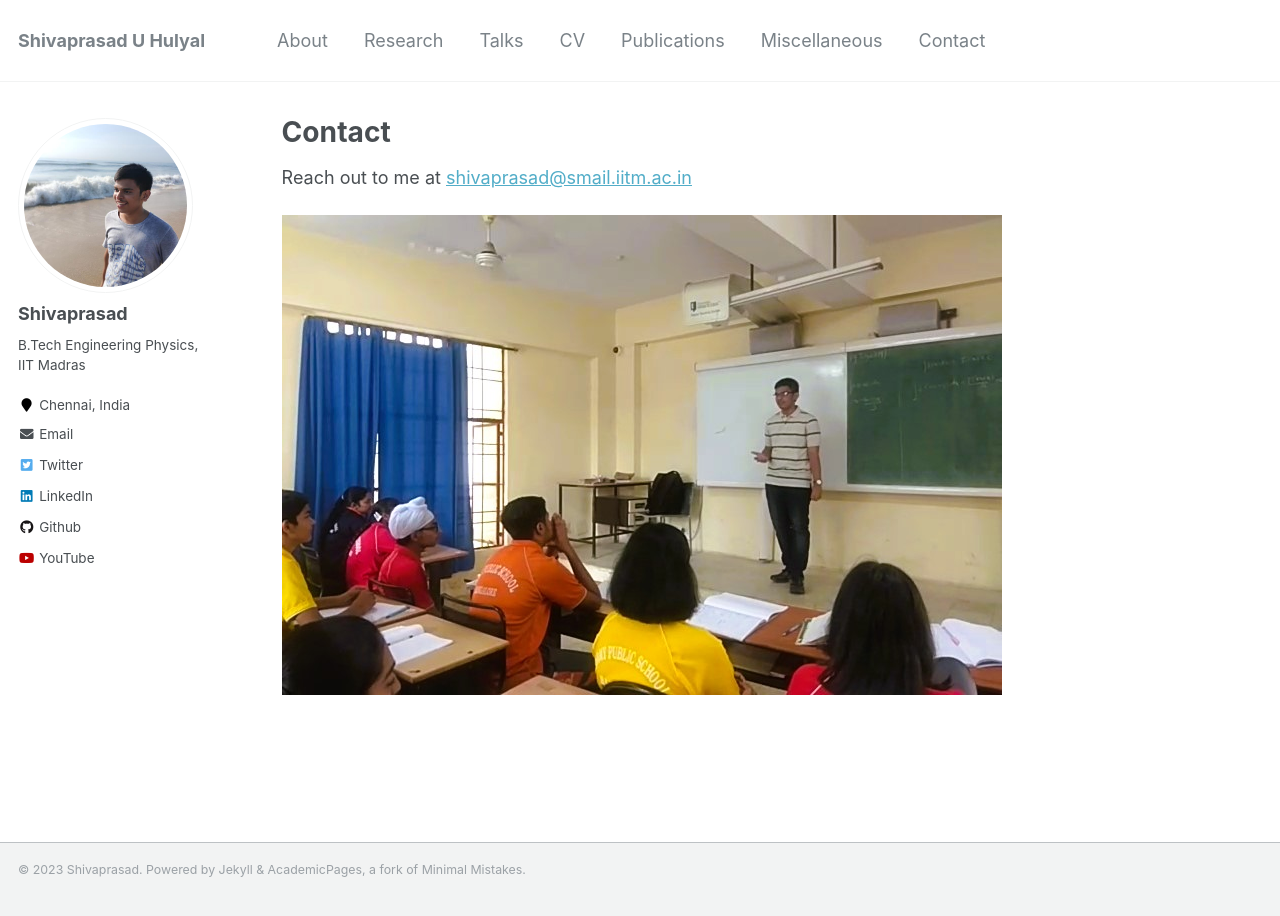
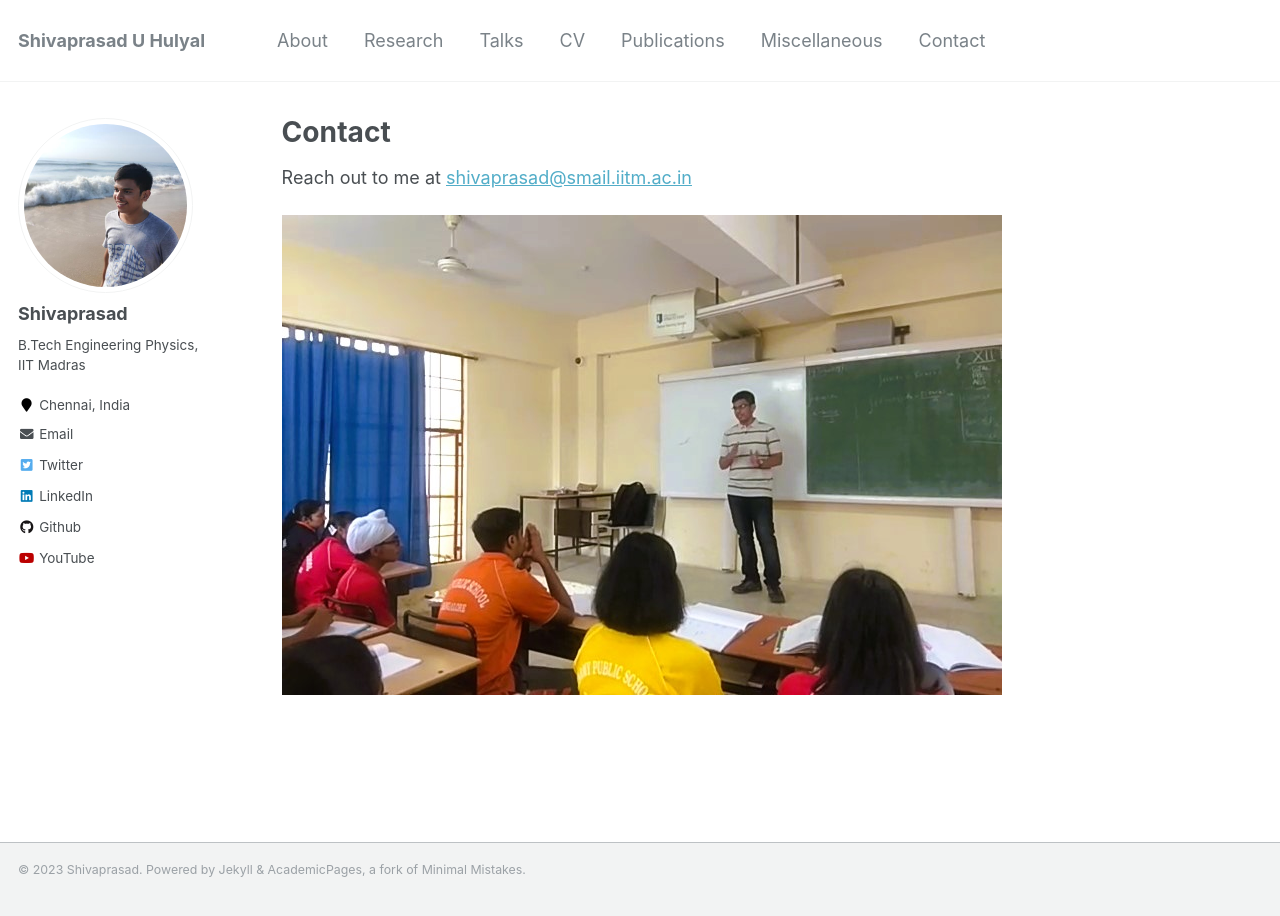
Before and after one commit to shivaprasaduh/shivaprasaduh.github.io, a Jekyll site: the page built from _pages/contact.md, in a window 1280 px wide. Built offline with Jekyll 4.4.1, drawn with Linux system fonts in a browser that asks for light colours.

Commit message:
APS2_vivid

```diff
--- a/_pages/contact.md
+++ b/_pages/contact.md
@@ -10,4 +10,4 @@ redirect_from:
 
 Reach out to me at [shivaprasad@smail.iitm.ac.in](mailto:shivaprasad@smail.iitm.ac.in "Send me an email!")
 
-<img src='..\images\APS1_small.jpg'>
+<img src='..\images\APS\Shiva_APS2_vivid.jpg'>
```
Also changed, not shown: images/APS/APS1_small.jpg (renamed from images/APS1_small.jpg), images/APS/Aps1.jpg (renamed from images/Aps1.jpg), images/APS/Aps2.jpg (renamed from images/Aps2.jpg), images/APS/Shiva_APS1_vivid.gif (renamed from images/Shiva_APS_vivid.gif), images/APS/Shiva_APS2_vivid.jpg (added), 4 other files.
